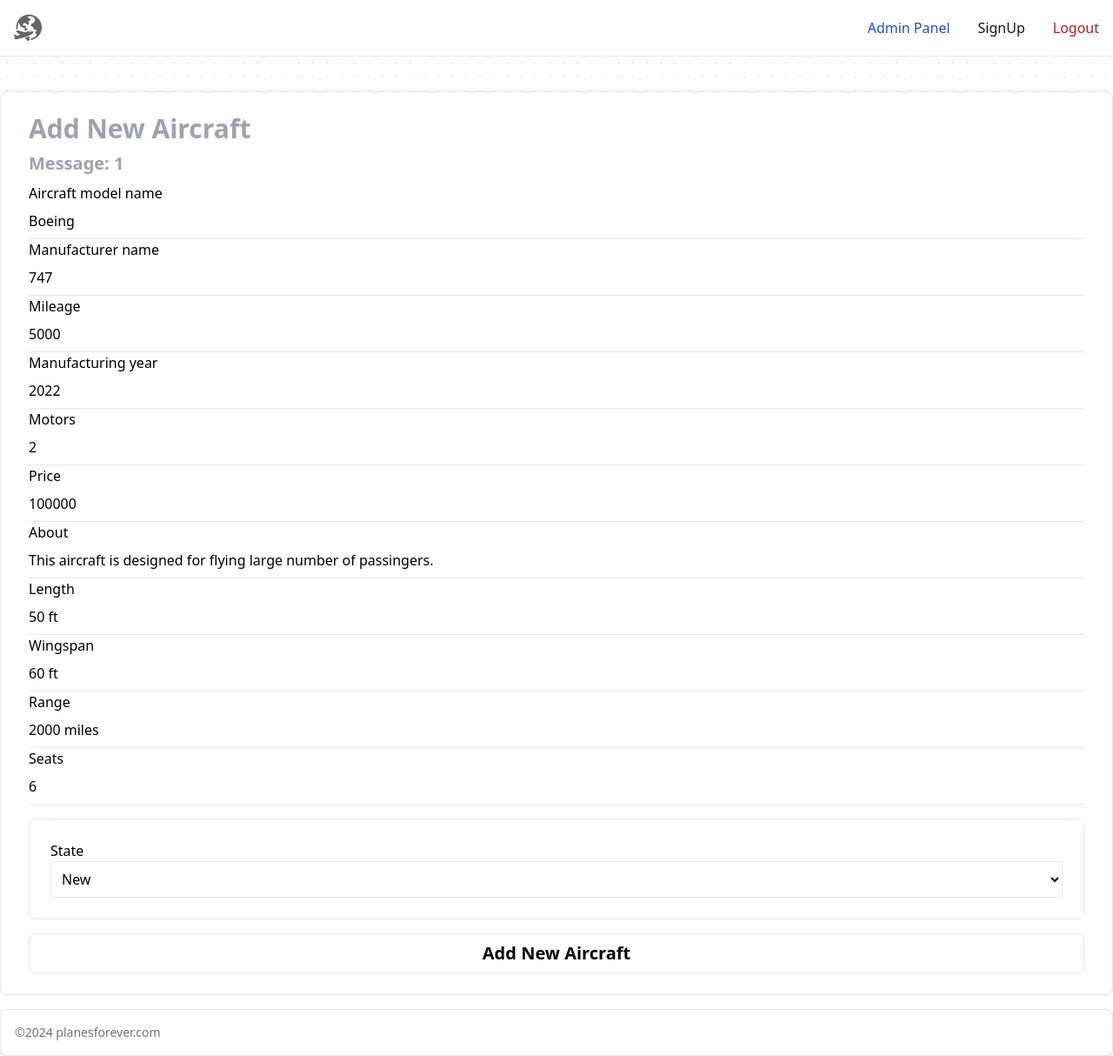
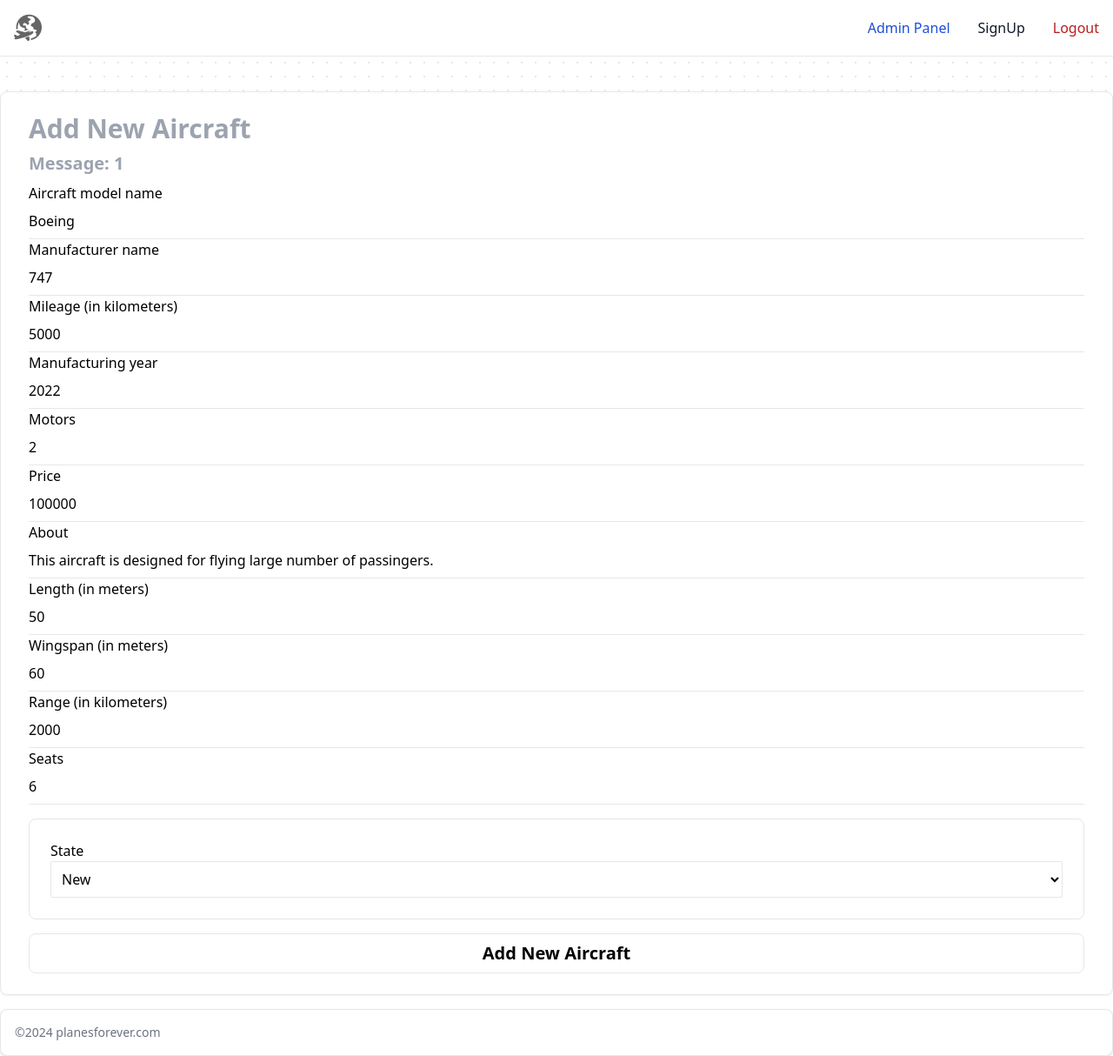
Before and after one commit to DanielRaubal/ispit, a PHP site: page /admin_add.php in a window 1280 px wide. Shown: the whole page at 87% size. Run offline with PHP 8.4, Linux system fonts and the light colour scheme; the visitor is signed in with stand-in values (Sample User, id 1); some libraries are stand-ins or nearby versions.

Commit message:
background cahnged on item.php, and added numerical inputs where it wasnt done before admin_edit admin_add

```diff
--- a/admin_add.php
+++ b/admin_add.php
@@ -44,32 +44,32 @@
 						<label for="manufacturer">Manufacturer name</label>
 						<input class="border-b w-full py-2" type="text" placeholder="manufacturer" name="manufacturer" value="747" required>
 
-						<label for="mileage">Mileage</label>
-						<input class="border-b w-full py-2" type="text" placeholder="mileage" name="mileage" value="5000" required>
+						<label for="mileage">Mileage (in kilometers)</label>
+						<input class="border-b w-full py-2" type="number" placeholder="mileage" name="mileage" value="5000" required>
 
 						<label for="year">Manufacturing year</label>
-						<input class="border-b w-full py-2" type="text" placeholder="year" name="year" value="2022" required>
+						<input class="border-b w-full py-2" type="number" placeholder="year" name="year" value="2022" required>
 
 						<label for="motors">Motors</label>
-						<input class="border-b w-full py-2" type="text" placeholder="motors" name="motors" value="2" required>
+						<input class="border-b w-full py-2" type="number" placeholder="motors" name="motors" value="2" required>
 
 						<label for="price">Price</label>
-						<input class="border-b w-full py-2" type="text" placeholder="price" name="price" value="100000" required>
+						<input class="border-b w-full py-2" type="number" placeholder="price" name="price" value="100000" required>
 
 						<label for="about">About</label>
 						<input class="border-b w-full py-2" type="text" placeholder="about" name="about" value="This aircraft is designed for flying large number of passingers." required>
 
-						<label for="length">Length</label>
-						<input class="border-b w-full py-2" type="text" placeholder="length" name="length" value="50 ft" required>
+						<label for="length">Length (in meters)</label>
+						<input class="border-b w-full py-2" type="number" placeholder="length" name="length" value="50" required>
 
-						<label for="wingspan">Wingspan</label>
-						<input class="border-b w-full py-2" type="text" placeholder="wingspan" name="wingspan" value="60 ft" required>
+						<label for="wingspan">Wingspan (in meters)</label>
+						<input class="border-b w-full py-2" type="number" placeholder="wingspan" name="wingspan" value="60" required>
 
-						<label for="range">Range</label>
-						<input class="border-b w-full py-2" type="text" placeholder="range" name="range" value="2000 miles" required>
+						<label for="range">Range (in kilometers)</label>
+						<input class="border-b w-full py-2" type="number" placeholder="range" name="range" value="2000" required>
 
 						<label for="seats">Seats</label>
-						<input class="border-b w-full py-2" type="text" placeholder="seats" name="seats" value="6" required>
+						<input class="border-b w-full py-2" type="number" placeholder="seats" name="seats" value="6" required>
 
 						<div class="bg-white border mt-4 rounded-lg p-6 flex flex-col">
 							<label for="state">State</label>
--- a/admin_airplane_edit.php
+++ b/admin_airplane_edit.php
@@ -93,13 +93,13 @@
 						<input class="border-b w-full py-2" type="text" placeholder="manufacturer" name="manufacturer" value="<?php echo $manufacturer; ?>" required>
 
 						<label for="mileage">Mileage</label>
-						<input class="border-b w-full py-2" type="text" placeholder="mileage" name="mileage" value="<?php echo $mileage; ?>" required>
+						<input class="border-b w-full py-2" type="number" placeholder="mileage" name="mileage" value="<?php echo $mileage; ?>" required>
 
 						<label for="year">Manufacturing year</label>
-						<input class="border-b w-full py-2" type="text" placeholder="year" name="year" value="<?php echo $year; ?>" required>
+						<input class="border-b w-full py-2" type="number" placeholder="year" name="year" value="<?php echo $year; ?>" required>
 
 						<label for="motors">Motors</label>
-						<input class="border-b w-full py-2" type="text" placeholder="motors" name="motors" value="<?php echo $motors; ?>" required>
+						<input class="border-b w-full py-2" type="number" placeholder="motors" name="motors" value="<?php echo $motors; ?>" required>
 
 						<label for="price">Price</label>
 						<input class="border-b w-full py-2" type="number" placeholder="price" name="price" value="<?php echo $price; ?>" required>
--- a/admin_airplanes.php
+++ b/admin_airplanes.php
@@ -54,13 +54,13 @@
 						<th>mileage</th>
 						<th>created product</th>
 						<th>motors</th>
-						<th>price</th>
 						<th>lenght</th>
 						<th>wingspan</th>
 						<th>range</th>
 						<th>seats</th>
+						<th>price</th>
 						<th>state</th>
-						<th>year</th>
+						<th>year of production</th>
 
 						<th colspan="3">Actions</th>
 
@@ -84,11 +84,11 @@
 								echo "<td class=''>$row[airplane_mileage]km</td>";
 								echo "<td class=''>$row[airplane_created]</td>";
 								echo "<td class=''>$row[airplane_motors]</td>";
-								echo "<td class='font-bold'>$row[airplane_price]$</td>";
 								echo "<td class=''>$row[airplane_length]m</td>";
 								echo "<td class=''>$row[airplane_wingspan]m</td>";
 								echo "<td class=''>$row[airplane_range]km</td>";
 								echo "<td class=''>$row[airplane_seats]</td>";
+								echo "<td class='font-bold'>$row[airplane_price]$</td>";
 								echo "<td class='font-bold'>$row[airplane_state]</td>";
 								echo "<td class='font-bold'>$row[airplane_year]</td>";
 
--- a/admin_edit.php
+++ b/admin_edit.php
@@ -72,7 +72,7 @@
 
 						<div class="bg-white border mt-4 rounded-lg p-6">
 							<label for="email">Email Adress</label>
-							<input class="border-b w-full py-2" type="text" placeholder="example@gmail.com" name="email" value="<?php echo $email; ?>">
+							<input class="border-b w-full py-2" type="email" placeholder="example@gmail.com" name="email" value="<?php echo $email; ?>">
 						</div>
 
 						<div class="bg-white border mt-4 rounded-lg p-6">
--- a/cart.php
+++ b/cart.php
@@ -52,7 +52,6 @@
 						$stmt->execute();
 						$result = $stmt->fetchAll(PDO::FETCH_ASSOC);
 
-						$oh_no = false;
 						if ($result !== false && count($result) > 0) {
 
 
@@ -87,7 +86,7 @@
 
 							echo "</table>";
 						} else {
-							echo "No rows found in cart_table.";
+							echo "<p class='font-semibold text-blue-500'>You dont have any item in the cart at the moment.<p>";
 						}
 
 						echo "<p class='text-2xl mt-4 font-semibold text-green-600'>Total Price: $price$</p>";
--- a/database.php
+++ b/database.php
@@ -1,5 +1,5 @@
 <?php
-$db_servername = "localhost:3306";
+$db_servername = "localhost:3307";
 $db_username = "root";
 $db_password = "123";
 $dbname = "pay_plane";
--- a/item.php
+++ b/item.php
@@ -57,7 +57,7 @@
 
 <body>
 
-	<div class=justify-between flex flex-col absolute inset-0 h-full w-full bg-white bg-[radial-gradient(#e5e7eb_1px,transparent_1px)] [background-size:16px_16px]">
+	<div class="justify-between flex flex-col absolute inset-0 h-full w-full bg-white bg-[radial-gradient(#e5e7eb_1px,transparent_1px)] [background-size:16px_16px] overflow-x-hidden">
 
 		<?php NavBar(); ?>
 
@@ -169,8 +169,8 @@
 				</div>
 			</div>
 
+
 			<?php Footer(); ?>
-
 
 		</div>
 
```
